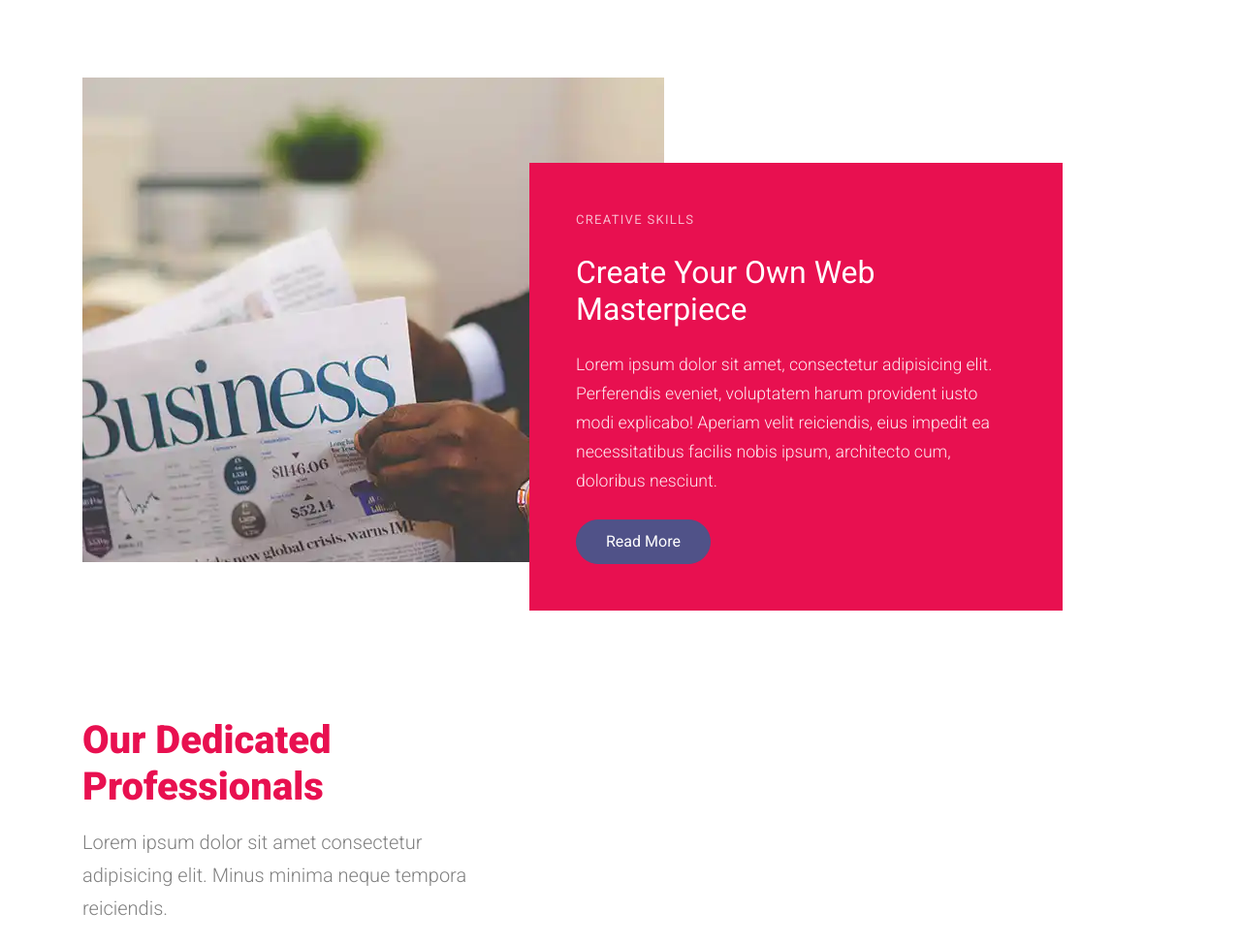
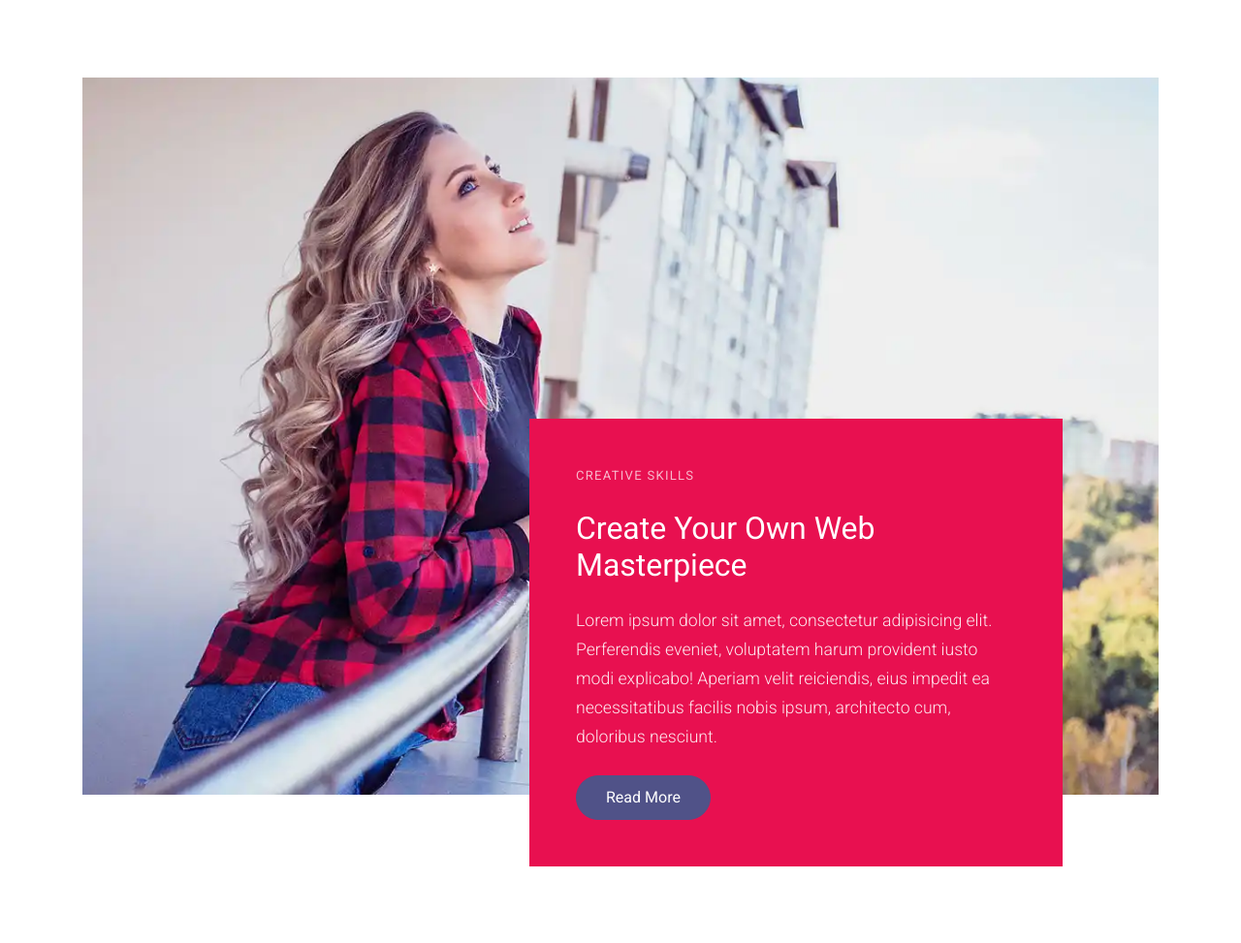
Before and after one commit to sarithacpy8-svg/pointer, a plain HTML site: page index.html in a window 1280 px wide. Shown: the part 800-1773 px from the top of the page at 97% size. Drawn offline with Linux system fonts and the light colour scheme; files whose address does not match are found by name.

Commit message:
Update index.html

```diff
--- a/index.html
+++ b/index.html
@@ -95,7 +95,7 @@
     <div class="site-section cta-big-image" id="about-section">
       <div class="container">
 
-        <img src="images/img1.webp" alt="a lady" class="img-fluid">
+        <img src="images/imgbig1.webp" alt="a lady" class="img-fluid">
         <div class="img-box">
           <span class="sub-title">Creative Skills</span>
           <h2>Create Your Own Web Masterpiece</h2>
```
